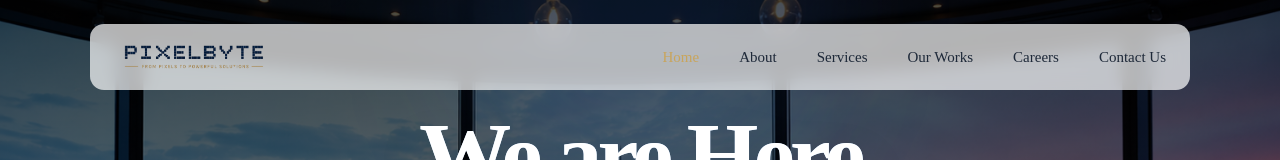
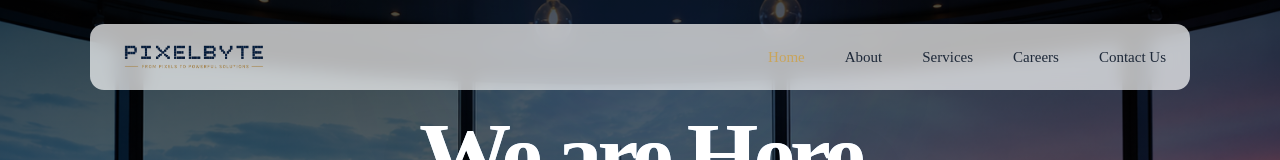
Before and after one commit to pixelbytesolution/pixelbyte-web, a Next.js app: page / in a window 1280 px wide. Shown: the top 160 px of the page. Built offline with nearby package versions, Linux system fonts and the light colour scheme.

Commit message:
feat(navbar): remove 'Our Works' link
- remove the 'Our Works' link from the navigation bar as it is no longer needed

```diff
--- a/components/navbar/Navbar.tsx
+++ b/components/navbar/Navbar.tsx
@@ -15,7 +15,7 @@ export default function Navbar() {
     { name: "Home", href: "/" },
     { name: "About", href: "/about" },
     { name: "Services", href: "/services" },
-    { name: "Our Works", href: "/works" },
+    // { name: "Our Works", href: "/works" },
     { name: "Careers", href: "/careers" },
     { name: "Contact Us", href: "/contact" },
   ];
```
